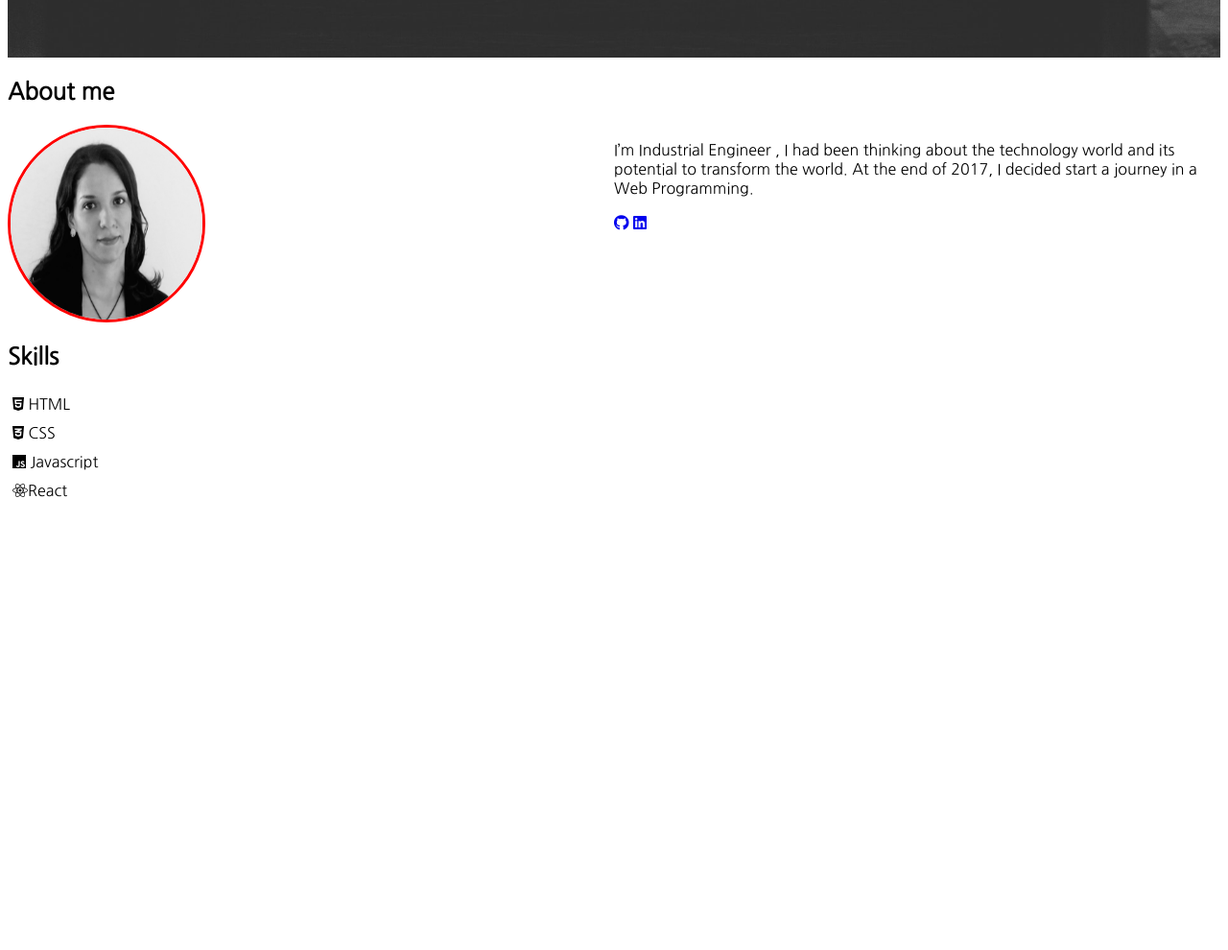
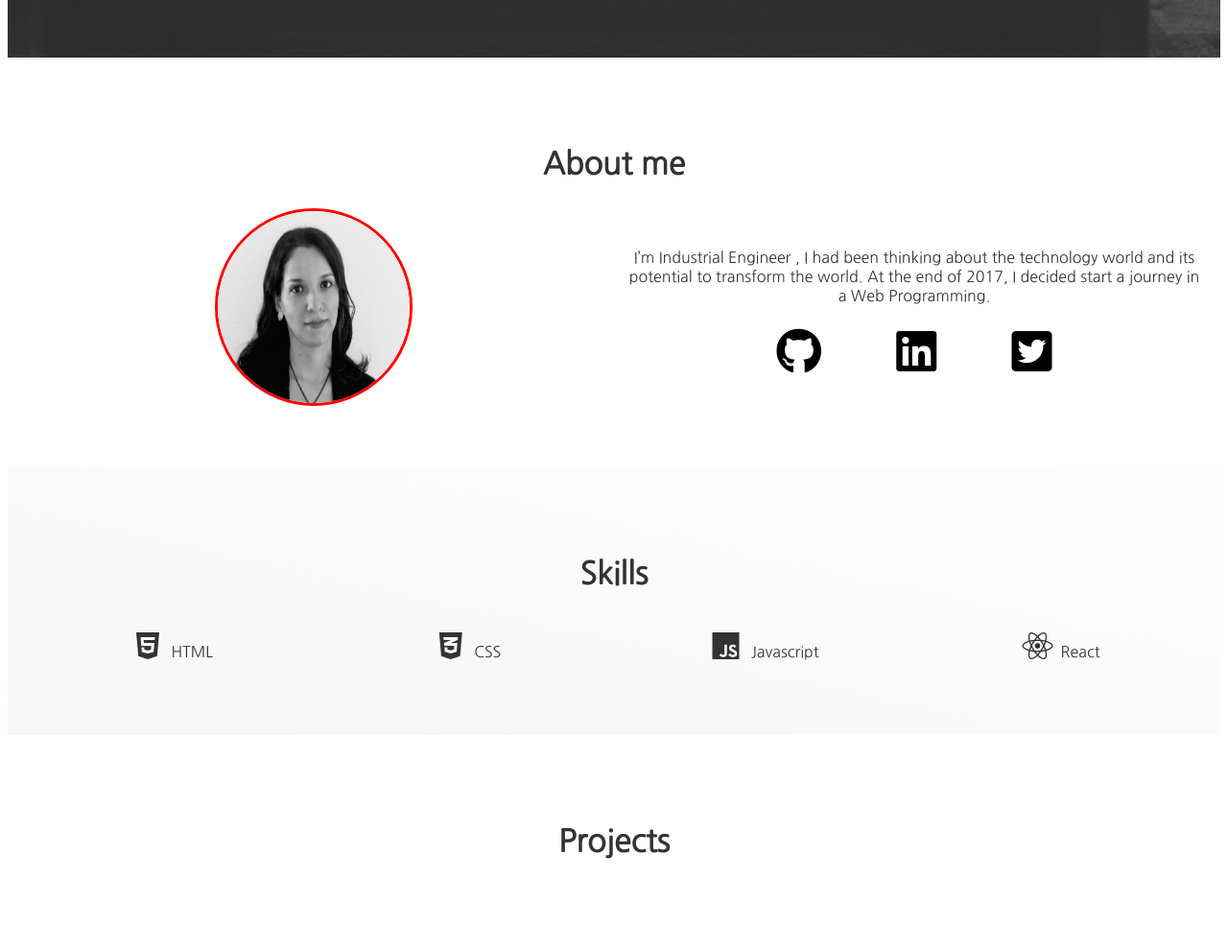
Before and after one commit to anamafla/Portfolio, a plain HTML site: page index.html in a window 1280 px wide. Shown: the part 820-1810 px from the top of the page at 96% size. Before the commit the page ends 1354 px from the top, so only its background shows below. Drawn offline with Linux system fonts and the light colour scheme; a web font is replaced by a local one.

Commit message:
About and skills sections

```diff
--- a/index.html
+++ b/index.html
@@ -45,29 +45,50 @@
 
     </div>
   </section>
-  <section class="about">
+  <section class="about bg-light">
     <h2> About me </h2>
     <div class="about-info">
+
       <img src="img/portrait.jpg" class="bio-image" alt="Ana Mafla" />
 
       <div class="bio">
+
         <p>I’m Industrial Engineer , I had been thinking about the technology world and its potential to transform
           the world. At the end of 2017, I decided start a journey in a Web Programming.</p>
+        <div class="social-links">
           <a href="https://github.com/anamafla"> <i class="fab fa-github"></i></i> </a>
           <a href="https:www.linkedin.com/in/anamafla"><i class="fab fa-linkedin"></i></a>
+          <a href="https://twitter.com/AnaMeMafla"><i class="fab fa-twitter-square"></i></a>
+
 
         </div>
+
+      </div>
+
     </div>
   </section>
 
-  <section class="skills">
+  <section class="skills bg-dark">
+
     <h2> Skills </h2>
+    <div class="skillsList">
       <div class="skill"> <i class="fab fa-html5"></i> HTML </div>
       <div class="skill"> <i class="fab fa-css3-alt"></i> CSS </div>
       <div class="skill"> <i class="fab fa-js"></i> Javascript </div>
       <div class="skill"> <i class="fab fa-react"></i>React </div>
+    </div>
 
   </section>
+
+  <section class="projects bg-light">
+    <h2> Projects </h2>
+
+  </section>
+
+
+
+
+
   <footer>
 
   </footer>
--- a/style.css
+++ b/style.css
@@ -1,7 +1,6 @@
 body {
   background-color: rgb(249, 249, 249)
   color: #4f4f4f;
-  /*font-family: 'proxima-nova', 'Open Sans', sans-serif;*/
 }
 
 /* Navigation bar */
@@ -87,6 +86,7 @@ li a:hover {
 }
 
 
+
 .cuadro {
   padding: 0;
   background-color: black;
@@ -132,12 +132,15 @@ li a:hover {
 /* About */
 .about {
   font-family: "Nanum Gothic", sans-serif;
+  padding: 4rem 1rem;
+  margin: auto;
+  text-align: center;
 }
 
 .about-info {
   display: grid;
-  grid-template-columns: 1fr 1fr;
-
+  grid-gap: 20px;
+  grid-template-columns: repeat(2, 1fr);
 }
 
 .bio-image {
@@ -145,6 +148,24 @@ li a:hover {
   border: red 3px solid;
   width: 200px;
   height: 200px;
+  margin: auto;
+}
+
+.bio {
+  margin: auto;
+}
+
+.social-links {
+  display: flex;
+  justify-content: space-between;
+  width: 50%;
+  margin: auto;
+}
+
+.social-links i {
+  color: black;
+  font-size: 3em;
+  padding: 8px;
 
 }
 
@@ -152,9 +173,52 @@ li a:hover {
 
 .skills{
   font-family: "Nanum Gothic", sans-serif;
+  padding: 4rem 1rem;
+  margin: auto;
+  text-align: center;
+}
 
+.skillsList {
+  display: grid;
+  grid-template-columns: repeat(4, 1fr);
 }
 
 .skill {
   padding: 5px 5px 5px 5px;
+  text-align: center;
+
 }
+
+.skill i {
+  font-size: 2em;
+  padding: 8px;
+}
+
+/* Projects */
+.projects{
+  font-family: "Nanum Gothic", sans-serif;
+  padding: 4rem 1rem;
+  margin: auto;
+  text-align: center;
+}
+
+
+
+
+
+/* General */
+
+h2{
+  font-size: 2rem;
+  font-weight: 700;
+}
+
+.bg-dark {
+  background: linear-gradient(to top right,#f6f6f7,#fefefe);
+  color: #333;
+}
+
+.bg-light {
+  background: white;
+  color: #333   ;
+}
```
Lines whose indentation alone changed are shown as unchanged.
